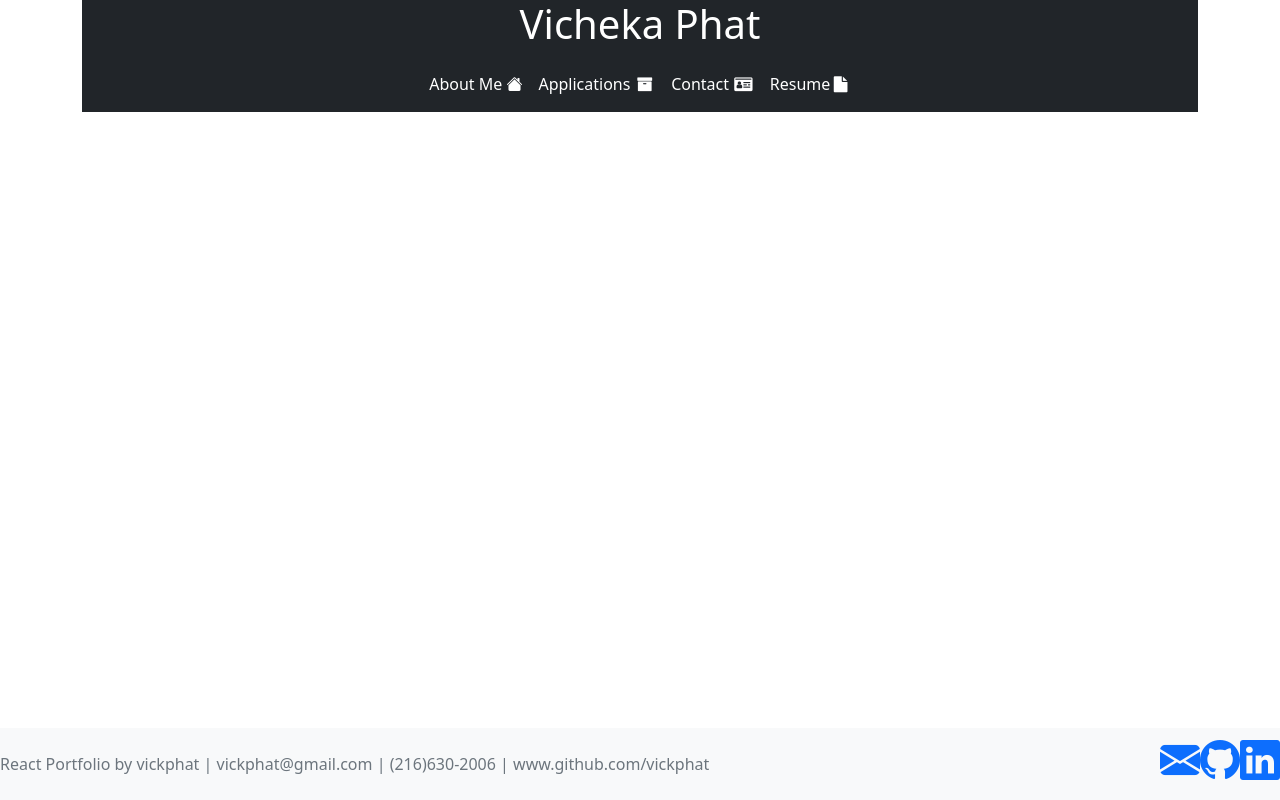
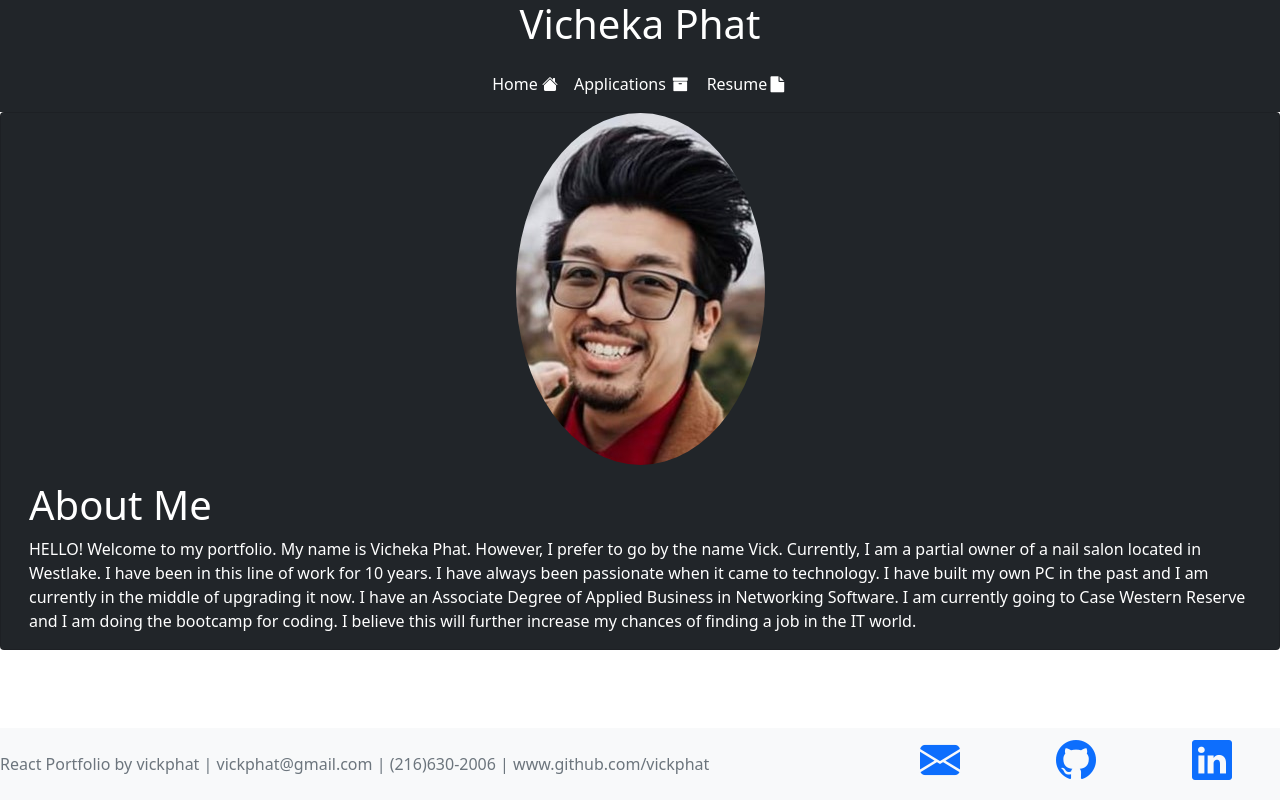
Before and after one commit to vickphat/react-portfolio, a React (Create React App) app: page / in a window 1280 px wide. Built offline with nearby package versions, Linux system fonts and the light colour scheme.

Commit message:
fixed headers home link, added about me section

```diff
--- a/src/App.js
+++ b/src/App.js
@@ -1,15 +1,22 @@
-import NavBar from './component/NavBar';
+import Header from './component/Header';
 import Footer from './component/Footer';
+import { HashRouter as Router, Route, Switch } from 'react-router-dom';
 import 'bootstrap/dist/css/bootstrap.min.css'
 import "bootstrap-icons/font/bootstrap-icons.css";
 import 'font-awesome/css/font-awesome.min.css';
+import AboutMe from './pages/AboutMe';
 
 function App() {
   return (
-    <>
-    < NavBar />
-    < Footer />
-    </>
+    <Router>
+    <Header />
+    <Switch>
+      <Route exact path="/" component={AboutMe} />
+    </Switch>
+
+    <Footer />
+
+    </Router>
   );
 }
 
--- a/src/component/Footer/index.js
+++ b/src/component/Footer/index.js
@@ -10,14 +10,14 @@ const Footer = () => {
 
         <div className="d-flex">
 
-          <a className="nav-item nav-link p-0 ml-2" href='mailto:vickphat@gmail.com'>
+          <a className="nav-item nav-link p-0 mx-5" href='mailto:vickphat@gmail.com'>
             <h1><i className="bi bi-envelope-fill"></i></h1>
           </a>
-          <a className="nav-item nav-link p-0 ml-2" href="https://github.com/vickphat"
+          <a className="nav-item nav-link p-0 mx-5" href="https://github.com/vickphat"
             rel="noopener noreferrer" target="blank">
             <h1><i className="bi bi-github"></i></h1>
           </a>
-          <a className="nav-item nav-link p-0 ml-2" href="https://www.linkedin.com/in/vicheka-phat-9a569a98/"
+          <a className="nav-item nav-link p-0 mx-5" href="https://www.linkedin.com/in/vicheka-phat-9a569a98/"
             rel="noopener noreferrer" target="blank">
             <h1><i className="bi bi-linkedin"></i></h1>
           </a>
--- /dev/null
+++ b/src/component/Header/index.js
@@ -0,0 +1,42 @@
+import React from 'react';
+import { Link } from 'react-router-dom';
+
+const Header = () => {
+
+    return (
+
+
+            <div className="jumbotron bg-dark ">
+                <h1 className="d-flex text-white justify-content-center">Vicheka Phat</h1>
+
+                <nav className="navbar navbar-expand-lg bg-black justify-content-center ">
+                    <button className="navbar-toggler" type="button" data-toggle="collapse" data-target="#navbarText"
+                        aria-controls="navbarText" aria-expanded="false" aria-label="Toggle navigation">
+                        <span className="navbar-toggler-icon"></span>
+                    </button>
+                    <div className="d-flex" id="navbarText">
+                        <ul className="navbar-nav mr-auto">
+                            <li className="nav-item active">
+                                <Link className="nav-link text-white hover" to="/">Home <i
+                                    className="bi bi-house-fill"></i>
+                                </Link>
+                            </li>
+                            <li className="nav-item">
+                                <a className="nav-link text-white" href="./work.html">Applications <i
+                                    className="fa fa-archive fa-fw"></i></a>
+                            </li>
+                            <li className="nav-item">
+                                <a className="nav-link text-white" href="https://drive.google.com/file/d/1AFykob_y_QZElHbgHCOqd4yIrxUY0w2S/view?usp=sharing" target="blank">Resume<i
+                                    className="fa fa-file fa-fw"></i></a>
+                            </li>
+                        </ul>
+
+                    </div>
+                </nav>
+            </div>
+
+
+    )
+}
+
+export default Header;
--- a/src/component/NavBar/index.js
+++ /dev/null
@@ -1,43 +0,0 @@
-import React from 'react';
-
-const NavBar = () => {
-
-    return (
-<header className="container justify-content-center">
-        <div className="jumbotron bg-dark ">
-            <h1 className="d-flex text-white justify-content-center">Vicheka Phat</h1>
-
-            <nav className="navbar navbar-expand-lg bg-black justify-content-center ">
-                <button className="navbar-toggler" type="button" data-toggle="collapse" data-target="#navbarText"
-                    aria-controls="navbarText" aria-expanded="false" aria-label="Toggle navigation">
-                    <span className="navbar-toggler-icon"></span>
-                </button>
-                <div className="d-flex" id="navbarText">
-                    <ul className="navbar-nav mr-auto">
-                        <li className="nav-item active">
-                            <a className="nav-link text-white hover" href="#AboutMe">About Me <i
-                                    className="bi bi-house-fill"></i></a>
-                        </li>
-                        <li className="nav-item">
-                            <a className="nav-link text-white" href="./work.html">Applications <i
-                                    className="fa fa-archive fa-fw"></i></a>
-                        </li>
-                        <li className="nav-item">
-                            <a className="nav-link text-white" href="./contact.html">Contact <i
-                                    className="fa fa-id-card fa-fw"></i></a>
-                        </li>
-                        <li className="nav-item">
-                            <a className="nav-link text-white" href="https://drive.google.com/file/d/1AFykob_y_QZElHbgHCOqd4yIrxUY0w2S/view?usp=sharing" target="blank">Resume<i
-                                    className="fa fa-file fa-fw"></i></a>
-                        </li>
-                    </ul>
-
-                </div>
-            </nav>
-        </div>
-
-    </header>
-    )
-}
-
-export default NavBar;
--- /dev/null
+++ b/src/pages/AboutMe.js
@@ -0,0 +1,23 @@
+import React from 'react';
+import profile from "../images/profile2.jpg"
+
+const AboutMe = () => {
+    return (
+        <div className=" container-fluid col-sm-12 card text-white bg-dark mb-3">
+            <img src={profile} className="mx-auto rounded-circle" alt="profile" />
+            <div className="card-body" id="AboutMe">
+                <h1 className="card-title">About Me</h1>
+                <p className="card-text">HELLO! Welcome to my portfolio. My name is Vicheka Phat. However, I prefer
+                    to go by the name Vick. Currently, I am a partial owner of a nail salon
+                    located in Westlake. I have been in this line of work for 10 years. I have always
+                    been passionate when it came to technology. I have built my own PC in the past and
+                    I am currently in the middle of upgrading it now. I have an Associate Degree of
+                    Applied Business in Networking Software. I am currently going to Case Western Reserve
+                    and I am doing the bootcamp for coding. I believe this will further increase my chances
+                    of finding a job in the IT world.</p>
+            </div>
+        </div>
+    )
+}
+
+export default AboutMe;
```
Also changed, not shown: src/images/profile2.jpg (added).
